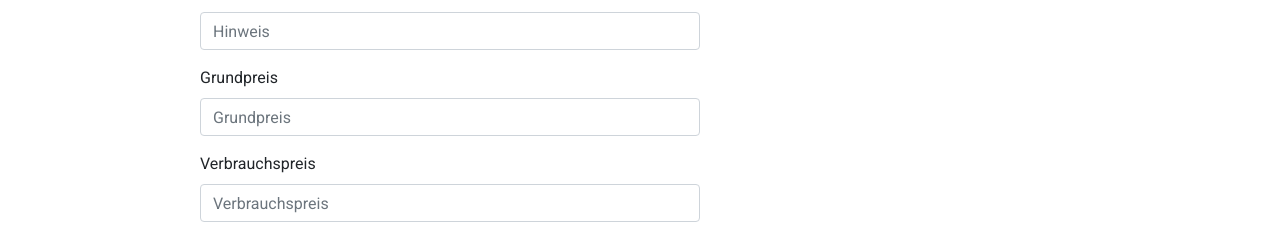
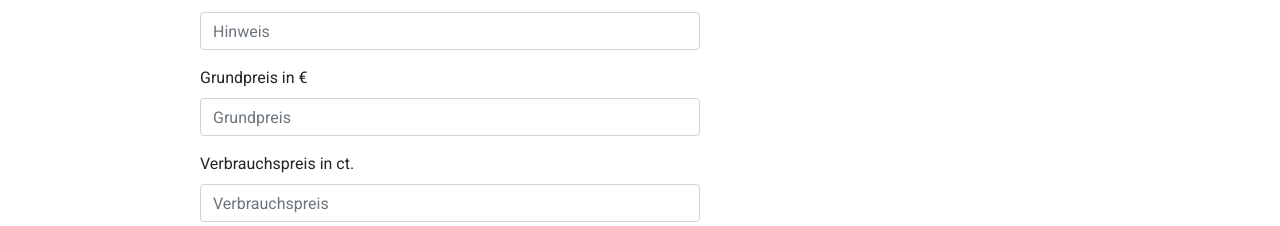
Before and after one commit to JPampouK/Tarifrechner, an Angular app: page /Erstellen in a window 1280 px wide. Shown: the part 447-673 px from the top of the page. Built offline with nearby package versions, Linux system fonts and the light colour scheme.

Commit message:
Verbesserungen

```diff
--- a/src/app/blue-box/blue-box.component.html
+++ b/src/app/blue-box/blue-box.component.html
@@ -1,3 +1,4 @@
+<!-- Wenn MySQL abbricht: https://community.apachefriends.org/f/viewtopic.php?p=275772&sid=7051faa5256ca965d5dcc45f91756564 -->
 <!-- Überschirft -->
 <div class="überschrift">
     <h1>Tarifrechner</h1>
--- a/src/app/create/create.component.html
+++ b/src/app/create/create.component.html
@@ -23,11 +23,11 @@
         <input ngModel name="Hinweis" class="form-control " id="exampleInputHinweis " required placeholder="Hinweis ">
     </div>
     <div class="form-group ">
-        <label for="exampleInputGrundpreis ">Grundpreis</label>
+        <label for="exampleInputGrundpreis ">Grundpreis in €</label>
         <input ngModel name="Grundpreis" type="number " min="0 " step="0.01 " required class="form-control " id="exampleInputGrundpreis " placeholder="Grundpreis ">
     </div>
     <div class="form-group ">
-        <label for="exampleInputVerbrauchspreis ">Verbrauchspreis</label>
+        <label for="exampleInputVerbrauchspreis ">Verbrauchspreis in ct.</label>
         <input ngModel name="Verbrauchspreis" type="number " min="0 " step="0.01 " required class="form-control " id="exampleInputVerbrauchspreis " placeholder="Verbrauchspreis ">
     </div>
     <button type="submit" class="btn btn-success">Erstellen</button>
--- a/src/app/edit/edit.component.html
+++ b/src/app/edit/edit.component.html
@@ -28,12 +28,12 @@
             <span>{{ tarif.Hinweis }}</span>
         </div>
         <div class="form-group ">
-            <label for="exampleInputGrundpreis ">Grundpreis</label>
+            <label for="exampleInputGrundpreis ">Grundpreis in €</label>
             <input ngModel name="Grundpreis" type="number " min="0 " step="0.01 " required class="form-control " id="exampleInputGrundpreis " placeholder="Grundpreis ">
             <span>{{ tarif.Grundpreis }} €</span>
         </div>
         <div class="form-group ">
-            <label for="exampleInputVerbrauchspreis ">Verbrauchspreis</label>
+            <label for="exampleInputVerbrauchspreis ">Verbrauchspreis in ct.</label>
             <input ngModel name="Verbrauchspreis" type="number " min="0 " step="0.01 " required class="form-control " id="exampleInputVerbrauchspreis " placeholder="Verbrauchspreis ">
             <span>{{ tarif.Verbrauchspreis }} ct.</span>
         </div>
```
